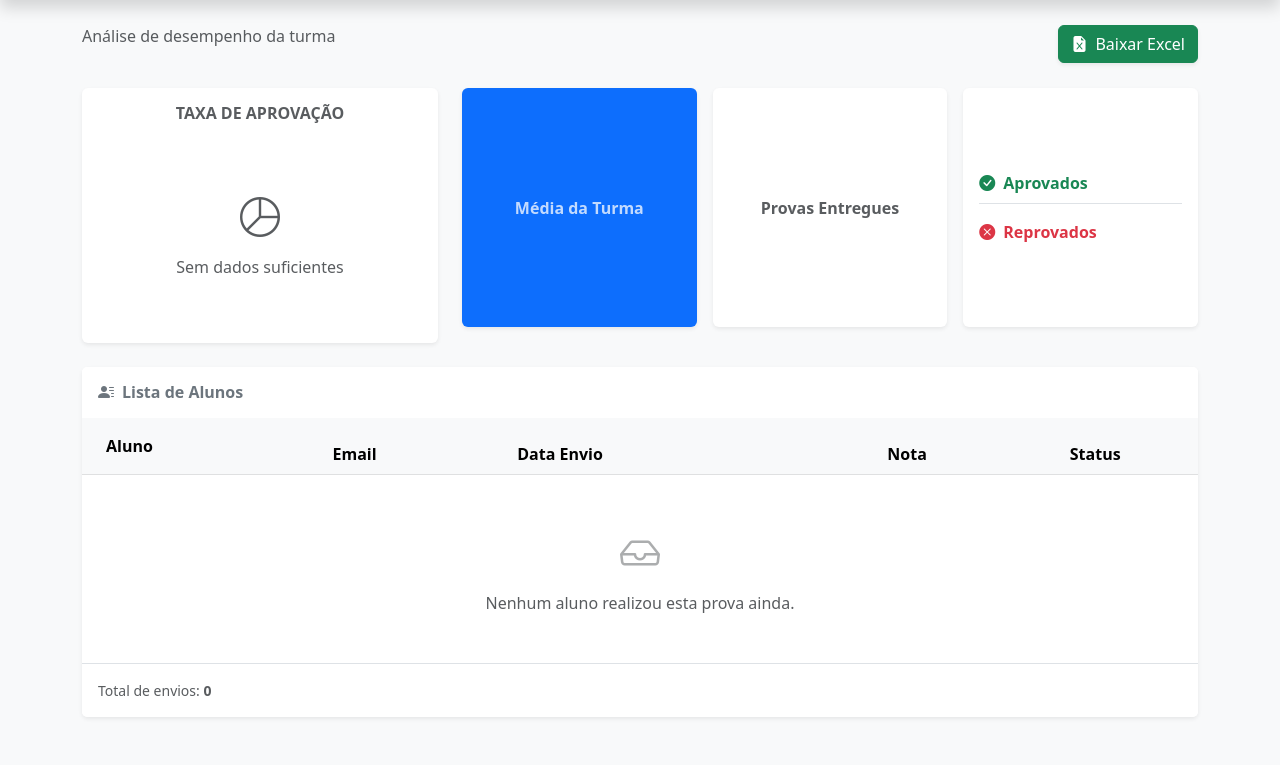
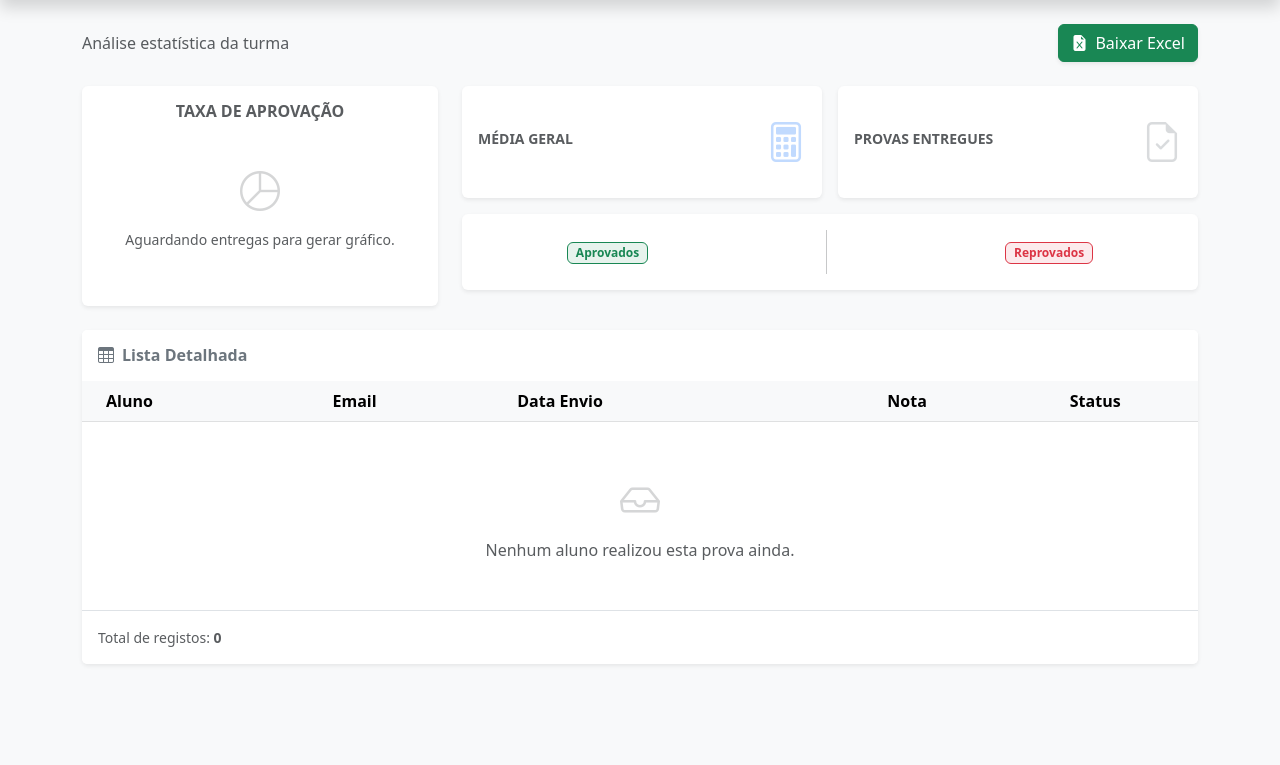
Before and after one commit to elizeurcandido/sistema-provas-flask, a Flask app: template templates/ver_notas.html in a window 1280 px wide. Shown: the part 50-815 px from the top of the page. After the commit the page ends 715 px from the top, so only its background shows below. Run offline with Flask 3, Linux system fonts and the light colour scheme; the template is opened without the code that fills it, so the values that code supplies are empty.

Commit message:
Adiciona graficos e estatisticas visuais ao relatorio

```diff
--- a/templates/ver_notas.html
+++ b/templates/ver_notas.html
@@ -20,20 +20,34 @@
             width: 100px;
         }
 
+        /* Container para garantir que o gráfico não fique gigante */
         .chart-container {
             position: relative;
-            height: 200px;
-            width: 200px;
-            margin: 0 auto;
+            height: 220px;
+            width: 100%;
+            display: flex;
+            justify-content: center;
         }
 
         .stat-card {
             transition: transform 0.2s;
+            border-left: 4px solid transparent;
         }
 
         .stat-card:hover {
-            transform: translateY(-5px);
+            transform: translateY(-3px);
         }
+
+        .card-media {
+            border-left-color: #0d6efd;
+        }
+
+        /* Azul para Média */
+        .card-total {
+            border-left-color: #6c757d;
+        }
+
+        /* Cinza para Total */
     </style>
 </head>
 
@@ -52,72 +66,86 @@
 
     <div class="container pb-5">
 
-        <!-- Cabeçalho e Ações -->
+        <!-- Cabeçalho e Botão Excel -->
         <div class="d-flex justify-content-between align-items-center mb-4">
             <div>
                 <h2 class="fw-bold text-primary mb-0">{{ prova.titulo }}</h2>
-                <p class="text-muted">Análise de desempenho da turma</p>
+                <p class="text-muted mb-0">Análise estatística da turma</p>
             </div>
             <a href="/exportar_excel/{{ prova.id }}" class="btn btn-success shadow-sm">
                 <i class="bi bi-file-earmark-excel-fill me-2"></i>Baixar Excel
             </a>
         </div>
 
-        <!-- PAINEL DE ESTATÍSTICAS (NOVO!) -->
+        <!-- PAINEL DE GRÁFICOS E ESTATÍSTICAS -->
         <div class="row g-4 mb-4">
-            <!-- Card 1: Gráfico de Pizza (Aprovação) -->
+
+            <!-- 1. Gráfico de Pizza (Aprovação vs Reprovação) -->
             <div class="col-md-4">
                 <div class="card border-0 shadow-sm h-100 stat-card">
-                    <div class="card-body text-center">
-                        <h6 class="text-muted text-uppercase mb-3 fw-bold">Taxa de Aprovação</h6>
+                    <div class="card-body text-center d-flex flex-column justify-content-center">
+                        <h6 class="text-muted text-uppercase fw-bold mb-3">Taxa de Aprovação</h6>
+
+                        <!-- Verificação: Só mostra gráfico se houver alunos -->
                         {% if stats.total > 0 %}
                         <div class="chart-container">
                             <canvas id="chartAprovacao"></canvas>
                         </div>
                         {% else %}
-                        <div class="py-5 text-muted">
-                            <i class="bi bi-pie-chart fs-1 d-block mb-2"></i>
-                            Sem dados suficientes
+                        <div class="text-muted py-4">
+                            <i class="bi bi-pie-chart fs-1 opacity-25 d-block mb-2"></i>
+                            <p class="small mt-2">Aguardando entregas para gerar gráfico.</p>
                         </div>
                         {% endif %}
                     </div>
                 </div>
             </div>
 
-            <!-- Card 2: Estatísticas Numéricas -->
+            <!-- 2. Números da Turma (Média e Totais) -->
             <div class="col-md-8">
                 <div class="row g-3 h-100">
-                    <!-- Média da Turma -->
-                    <div class="col-md-4">
-                        <div class="card border-0 shadow-sm h-100 bg-primary text-white stat-card">
-                            <div class="card-body text-center d-flex flex-column justify-content-center">
-                                <h1 class="display-3 fw-bold mb-0">{{ stats.media }}</h1>
-                                <p class="mb-0 opacity-75 fw-bold">Média da Turma</p>
+                    <!-- Cartão da Média -->
+                    <div class="col-md-6">
+                        <div class="card border-0 shadow-sm h-100 stat-card card-media bg-white">
+                            <div class="card-body d-flex align-items-center justify-content-between">
+                                <div>
+                                    <h6 class="text-muted text-uppercase mb-1 small fw-bold">Média Geral</h6>
+                                    <!-- Cor da nota: Verde se >= 7, Vermelho se menor -->
+                                    <h1
+                                        class="display-4 fw-bold mb-0 {% if stats.media >= 7 %}text-success{% else %}text-danger{% endif %}">
+                                        {{ stats.media }}
+                                    </h1>
+                                </div>
+                                <i class="bi bi-calculator fs-1 text-primary opacity-25"></i>
                             </div>
                         </div>
                     </div>
-                    <!-- Total de Entregas -->
-                    <div class="col-md-4">
-                        <div class="card border-0 shadow-sm h-100 stat-card">
-                            <div class="card-body text-center d-flex flex-column justify-content-center">
-                                <h2 class="text-dark fw-bold mb-0 display-4">{{ stats.total }}</h2>
-                                <p class="text-muted mb-0 fw-bold">Provas Entregues</p>
+                    <!-- Cartão do Total -->
+                    <div class="col-md-6">
+                        <div class="card border-0 shadow-sm h-100 stat-card card-total bg-white">
+                            <div class="card-body d-flex align-items-center justify-content-between">
+                                <div>
+                                    <h6 class="text-muted text-uppercase mb-1 small fw-bold">Provas Entregues</h6>
+                                    <h1 class="display-4 fw-bold text-dark mb-0">{{ stats.total }}</h1>
+                                </div>
+                                <i class="bi bi-file-earmark-check fs-1 text-secondary opacity-25"></i>
                             </div>
                         </div>
                     </div>
-                    <!-- Detalhe Aprovados/Reprovados -->
-                    <div class="col-md-4">
-                        <div class="card border-0 shadow-sm h-100 stat-card">
-                            <div class="card-body d-flex flex-column justify-content-center gap-3">
-                                <div class="d-flex justify-content-between align-items-center border-bottom pb-2">
-                                    <span class="text-success fw-bold"><i
-                                            class="bi bi-check-circle-fill me-2"></i>Aprovados</span>
-                                    <span class="badge bg-success rounded-pill fs-6">{{ stats.aprovados }}</span>
+                    <!-- Detalhes Rápidos -->
+                    <div class="col-12">
+                        <div class="card border-0 shadow-sm h-100">
+                            <div class="card-body d-flex justify-content-around align-items-center">
+                                <div class="text-center">
+                                    <h3 class="text-success fw-bold mb-0">{{ stats.aprovados }}</h3>
+                                    <span
+                                        class="badge bg-success bg-opacity-10 text-success border border-success">Aprovados</span>
                                 </div>
-                                <div class="d-flex justify-content-between align-items-center">
-                                    <span class="text-danger fw-bold"><i
-                                            class="bi bi-x-circle-fill me-2"></i>Reprovados</span>
-                                    <span class="badge bg-danger rounded-pill fs-6">{{ stats.reprovados }}</span>
+                                <div class="vr opacity-25"></div>
+                                <div class="text-center">
+                                    <h3 class="text-danger fw-bold mb-0">{{ stats.reprovados }}</h3>
+                                    <span
+                                        class="badge bg-danger bg-opacity-10 text-danger border border-danger">Reprovados</span>
                                 </div>
                             </div>
                         </div>
@@ -126,17 +154,17 @@
             </div>
         </div>
 
-        <!-- Tabela de Alunos -->
+        <!-- Tabela Detalhada de Alunos -->
         <div class="card border-0 shadow-sm">
             <div class="card-header bg-white py-3 border-bottom-0">
-                <h6 class="mb-0 fw-bold text-secondary"><i class="bi bi-person-lines-fill me-2"></i>Lista de Alunos</h6>
+                <h6 class="mb-0 fw-bold text-secondary"><i class="bi bi-table me-2"></i>Lista Detalhada</h6>
             </div>
             <div class="card-body p-0">
                 <div class="table-responsive">
                     <table class="table table-hover mb-0 align-middle">
                         <thead class="table-light">
                             <tr>
-                                <th class="ps-4 py-3">Aluno</th>
+                                <th class="ps-4">Aluno</th>
                                 <th>Email</th>
                                 <th>Data Envio</th>
                                 <th class="text-center">Nota</th>
@@ -147,16 +175,13 @@
                             {% for res in resultados %}
                             <tr>
                                 <td class="ps-4 fw-bold text-dark">{{ res.aluno.nome }}</td>
-                                <td class="text-muted">{{ res.aluno.email }}</td>
-                                <td>
-                                    <span class="badge bg-light text-dark border">
-                                        <i class="bi bi-calendar3 me-1"></i> {{ res.data_envio.strftime('%d/%m %H:%M')
-                                        }}
-                                    </span>
+                                <td class="text-muted small">{{ res.aluno.email }}</td>
+                                <td class="small text-muted">
+                                    <i class="bi bi-calendar3 me-1"></i>{{ res.data_envio.strftime('%d/%m %H:%M') }}
                                 </td>
                                 <td class="text-center">
                                     <span
-                                        class="fs-5 fw-bold {% if res.nota >= 7 %}text-success{% else %}text-danger{% endif %}">
+                                        class="fw-bold fs-5 {% if res.nota >= 7 %}text-success{% else %}text-danger{% endif %}">
                                         {{ "%.1f"|format(res.nota) }}
                                     </span>
                                 </td>
@@ -173,7 +198,7 @@
                             {% else %}
                             <tr>
                                 <td colspan="5" class="text-center py-5 text-muted">
-                                    <i class="bi bi-inbox fs-1 d-block mb-2 opacity-50"></i>
+                                    <i class="bi bi-inbox fs-1 d-block mb-2 opacity-25"></i>
                                     Nenhum aluno realizou esta prova ainda.
                                 </td>
                             </tr>
@@ -183,54 +208,59 @@
                 </div>
             </div>
             <div class="card-footer bg-white text-muted small py-3 border-top-0">
-                Total de envios: <strong>{{ resultados|length }}</strong>
+                Total de registos: <strong>{{ resultados|length }}</strong>
             </div>
         </div>
     </div>
 
     <!-- Scripts -->
     <script src="https://cdn.jsdelivr.net/npm/bootstrap@5.3.0/dist/js/bootstrap.bundle.min.js"></script>
-    <!-- Importação do Chart.js para os gráficos -->
     <script src="https://cdn.jsdelivr.net/npm/chart.js"></script>
 
     <script>
-        // Configuração do Gráfico de Rosca (Doughnut Chart)
+        // Inicializa o gráfico APENAS se o elemento existir (ou seja, se houver dados > 0)
         const ctx = document.getElementById('chartAprovacao');
+
         if (ctx) {
+            // Conversão segura de valores do Jinja2 para JavaScript
+            // As aspas garantem que o JS leia como string primeiro, e o Number converte para número
+            // Isso evita erros de sintaxe se o valor vier vazio
+            const aprovados = Number("{{ stats.aprovados }}");
+            const reprovados = Number("{{ stats.reprovados }}");
+
             new Chart(ctx, {
                 type: 'doughnut',
                 data: {
                     labels: ['Aprovados', 'Reprovados'],
                     datasets: [{
-                        // Correção: Envolver as variáveis do template em aspas e converter para número
-                        // Isto previne o erro de sintaxe no JavaScript quando o ficheiro não é renderizado pelo servidor
-                        data: [Number('{{ stats.aprovados }}'), Number('{{ stats.reprovados }}')],
-                        backgroundColor: ['#198754', '#dc3545'], // Verde e Vermelho
+                        data: [aprovados, reprovados],
+                        backgroundColor: ['#198754', '#dc3545'], // Verde (Bootstrap Success) e Vermelho (Bootstrap Danger)
                         borderWidth: 0,
-                        hoverOffset: 10
+                        hoverOffset: 8
                     }]
                 },
                 options: {
                     responsive: true,
                     maintainAspectRatio: false,
                     plugins: {
-                        legend: { position: 'bottom', labels: { usePointStyle: true, padding: 20 } },
+                        legend: {
+                            position: 'bottom',
+                            labels: { usePointStyle: true, padding: 20, font: { size: 12 } }
+                        },
                         tooltip: {
                             callbacks: {
                                 label: function (context) {
                                     let label = context.label || '';
                                     let value = context.parsed;
                                     let total = context.dataset.data.reduce((a, b) => a + b, 0);
-                                    let percentage = 0;
-                                    if (total > 0) {
-                                        percentage = Math.round((value / total) * 100);
-                                    }
-                                    return label + ': ' + value + ' (' + percentage + '%)';
+                                    let percentage = Math.round((value / total) * 100) + '%';
+                                    return ` ${label}: ${value} alunos (${percentage})`;
                                 }
                             }
                         }
                     },
-                    cutout: '70%', // Faz o buraco da rosca
+                    cutout: '70%', // Estilo de rosca fina e moderna
+                    layout: { padding: 10 }
                 }
             });
         }
```
